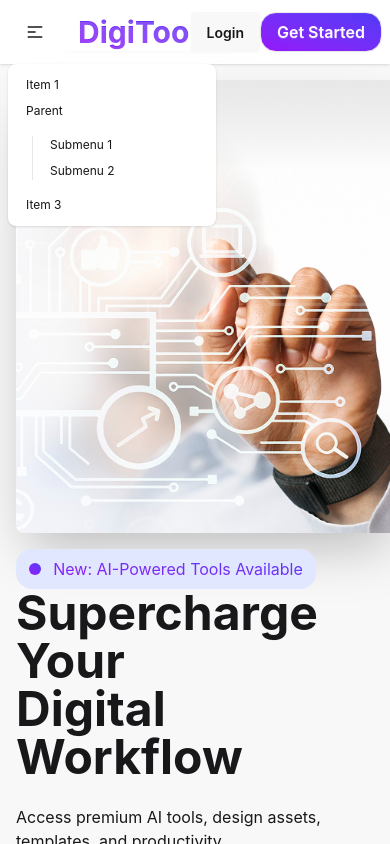
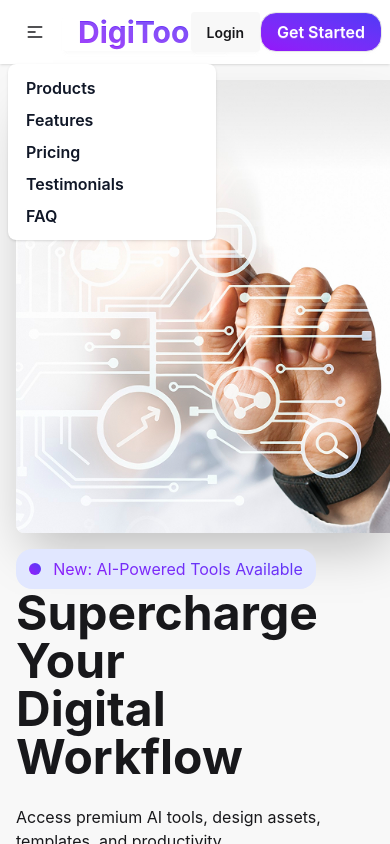
Before and after one commit to Jihad4546/A13-A6, a React (Vite) app: page / in a window 390 px wide. Both pictures are taken after a click on the button 35 px from the left and 32 px from the top of the page. Shown: the top 844 px of the page. Built offline with nearby package versions, Linux system fonts and the light colour scheme.

Commit message:
navber header and active feture add

```diff
--- a/package.json
+++ b/package.json
@@ -14,6 +14,7 @@
     "react": "^19.2.4",
     "react-dom": "^19.2.4",
     "react-icons": "^5.6.0",
+    "react-toastify": "^11.0.5",
     "tailwindcss": "^4.2.2"
   },
   "devDependencies": {
--- a/src/App.jsx
+++ b/src/App.jsx
@@ -7,6 +7,7 @@ import Header from './component/Header/Header'
 import Navber from './component/Navber/Navber'
 import PremimunDigitalTools from './component/Premium-Digital-Tools/PremimunDigitalTools'
 import PricingCard from './component/PricingCard/PricingCard'
+import { ToastContainer } from 'react-toastify'
 
 const cardData = async ()=>{
   const res = await fetch('../public/data.json')
@@ -30,7 +31,7 @@ function App() {
     </Suspense>
     <GetStaps></GetStaps>
     <PricingCard></PricingCard>
-
+   <ToastContainer/>
     </>
   )
 }
--- a/src/component/Navber/Navber.jsx
+++ b/src/component/Navber/Navber.jsx
@@ -12,15 +12,11 @@ const Navber = ({ productAdd }) => {
                         <ul
                             tabIndex="-1"
                             className="menu menu-sm dropdown-content bg-base-100 rounded-box z-1 mt-3 w-52 p-2 shadow">
-                            <li><a>Item 1</a></li>
-                            <li>
-                                <a>Parent</a>
-                                <ul className="p-2">
-                                    <li><a>Submenu 1</a></li>
-                                    <li><a>Submenu 2</a></li>
-                                </ul>
-                            </li>
-                            <li><a>Item 3</a></li>
+                            <li><a className='text-[#101727] font-semibold text-[16px]' href="#">Products</a></li>
+                            <li><a className='text-[#101727] font-semibold text-[16px]' href="#">Features</a></li>
+                            <li><a className='text-[#101727] font-semibold text-[16px]' href="#">Pricing</a></li>
+                            <li><a className='text-[#101727] font-semibold text-[16px]' href="#">Testimonials</a></li>
+                            <li><a className='text-[#101727] font-semibold text-[16px]' href="#">FAQ</a></li>
                         </ul>
                     </div>
                     <a className="btn text-3xl font-bold bg-linear-to-bl from-[#4F39F6] to-[#9514FA] bg-clip-text text-transparent border-none">DigiTools</a>
--- a/src/component/Products/Products.jsx
+++ b/src/component/Products/Products.jsx
@@ -1,9 +1,12 @@
 import React from 'react';
+import { toast } from 'react-toastify';
 
 const Products = ({card,setProductAdd,setselectedType,productAdd}) => {
-  const handleClicked =(product)=>{
+
+    const handleClicked =(product)=>{
     const updateProducts = [...productAdd,product]
     setProductAdd(updateProducts)
+    toast("Product Selected")
   }
     return (
         <div>
--- a/src/component/selectedCard/SelectedCard.jsx
+++ b/src/component/selectedCard/SelectedCard.jsx
@@ -43,7 +43,7 @@ const SelectedCard = ({ productAdd,setProductAdd }) => {
                 <p>${totalPrice}</p>
             </div>
             <button
-
+                        onClick={() => setProductAdd([])}
                         className={"btn  bg-linear-to-bl from-[#4F39F6] to-[#9514FA] text-white rounded-fulfont-bold text-[16px] w-full"}>Proceed to Checkout</button>
         </div>
 
```
Also changed, not shown: 1 other file (tests, documents, lock files or other folders).
